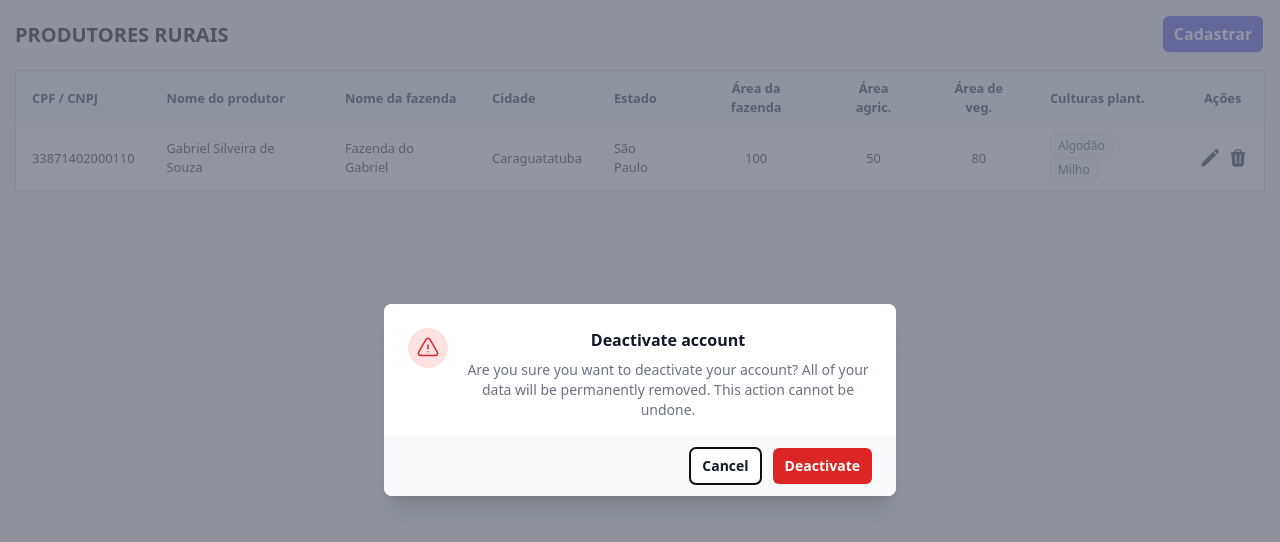
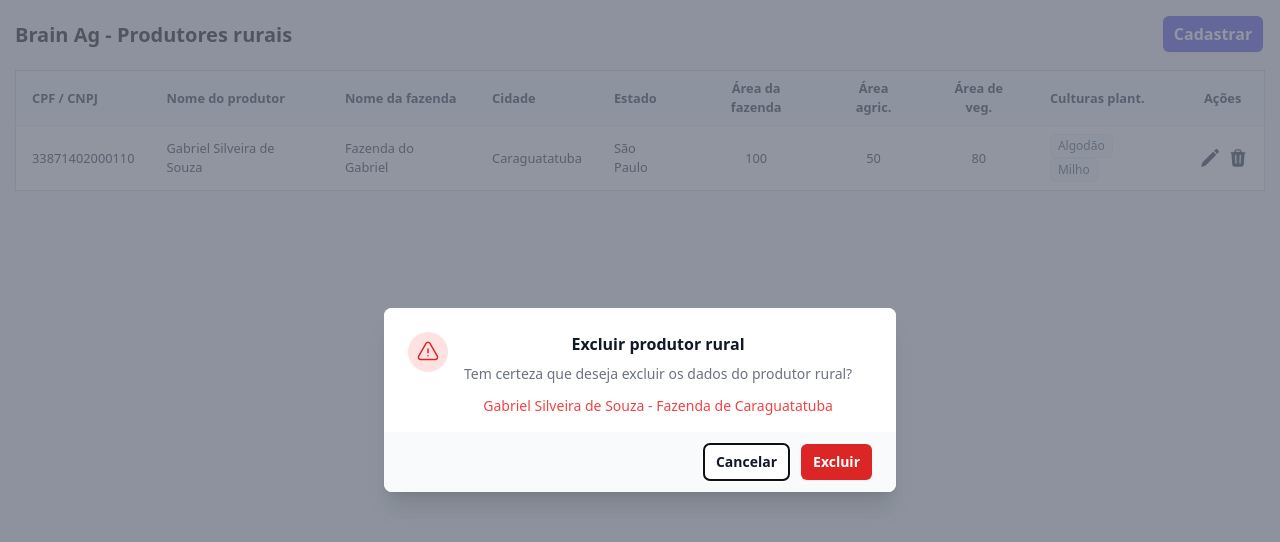
Before and after one commit to gabriel-silveira/brain-ag-test, a React (Create React App) app: page / in a window 1280 px wide. Both pictures are taken after a click on the icon 1237 px from the left and 158 px from the top of the page. Shown: the top 542 px of the page. Built offline with nearby package versions, Linux system fonts and the light colour scheme.

Commit message:
Remove dialog: ok

```diff
--- a/src/App.tsx
+++ b/src/App.tsx
@@ -7,7 +7,7 @@ function App() {
   return (
     <div className="app">
       <header className="app-header">
-        <h1>PRODUTORES RURAIS</h1>
+        <h1>Brain Ag - Produtores rurais</h1>
       </header>
 
       <div className="app-content">
--- a/src/components/dialogs/rural-producer/remove.tsx
+++ b/src/components/dialogs/rural-producer/remove.tsx
@@ -1,11 +1,21 @@
 'use client'
 
-import {useState} from 'react'
+import {useEffect, useState} from 'react'
 import {Dialog, DialogBackdrop, DialogPanel, DialogTitle} from '@headlessui/react'
 import {ExclamationTriangleIcon} from '@heroicons/react/24/outline'
 
-export default function Example() {
-  const [open, setOpen] = useState(true)
+export default function RemoveRuralProducerDialog(props: { visible: boolean, onClose: () => void, }) {
+  const [open, setOpen] = useState(false);
+
+  useEffect(() => {
+    setOpen(props.visible);
+  }, [props.visible]);
+
+  const closeDialog = () => {
+    setOpen(false);
+
+    props.onClose();
+  };
 
   return (
     <Dialog open={open} onClose={setOpen} className="relative z-10">
@@ -26,34 +36,39 @@ export default function Example() {
                   className="mx-auto flex h-12 w-12 flex-shrink-0 items-center justify-center rounded-full bg-red-100 sm:mx-0 sm:h-10 sm:w-10">
                   <ExclamationTriangleIcon aria-hidden="true" className="h-6 w-6 text-red-600"/>
                 </div>
+
                 <div className="mt-3 text-center sm:ml-4 sm:mt-0 sm:text-left">
                   <DialogTitle as="h3" className="text-base font-semibold leading-6 text-gray-900">
-                    Deactivate account
+                    Excluir produtor rural
                   </DialogTitle>
                   <div className="mt-2">
                     <p className="text-sm text-gray-500">
-                      Are you sure you want to deactivate your account? All of your data will be permanently removed.
-                      This action cannot be undone.
+                      Tem certeza que deseja excluir os dados do produtor rural?
+                    </p>
+                    <p className="text-sm text-red-500 mt-3">
+                      Gabriel Silveira de Souza - Fazenda de Caraguatatuba
                     </p>
                   </div>
                 </div>
               </div>
             </div>
+
             <div className="bg-gray-50 px-4 py-3 sm:flex sm:flex-row-reverse sm:px-6">
               <button
                 type="button"
-                onClick={() => setOpen(false)}
+                onClick={closeDialog}
                 className="inline-flex w-full justify-center rounded-md bg-red-600 px-3 py-2 text-sm font-semibold text-white shadow-sm hover:bg-red-500 sm:ml-3 sm:w-auto"
               >
-                Deactivate
+                Excluir
               </button>
+
               <button
                 type="button"
                 data-autofocus
-                onClick={() => setOpen(false)}
+                onClick={closeDialog}
                 className="mt-3 inline-flex w-full justify-center rounded-md bg-white px-3 py-2 text-sm font-semibold text-gray-900 shadow-sm ring-1 ring-inset ring-gray-300 hover:bg-gray-50 sm:mt-0 sm:w-auto"
               >
-                Cancel
+                Cancelar
               </button>
             </div>
           </DialogPanel>
--- a/src/components/tables/rural-producers/row.tsx
+++ b/src/components/tables/rural-producers/row.tsx
@@ -25,8 +25,8 @@ function RuralProducerTableRow(ruralProducer: IRuralProducer, index: number) {
     navigate(`/edit/${index + 1}`);
   };
 
-  const startRemoving = () => {
-    setData((prev) => ({showRemoveDialog: true}));
+  const startRemoving = (value: boolean) => {
+    setData((prev) => ({showRemoveDialog: value}));
   }
 
   return (
@@ -43,11 +43,19 @@ function RuralProducerTableRow(ruralProducer: IRuralProducer, index: number) {
         {ruralProducer.crops_planted.map(CropPlanted)}
       </td>
       <td className="px-4 py-2">
-        <PencilIcon className="size-5 icon-button float-left mr-2" onClick={startEditing} />
+        <PencilIcon
+          className="size-5 icon-button float-left mr-2"
+          onClick={startEditing} />
 
-        <TrashIcon className="size-5 icon-button" onClick={startRemoving} />
+        <TrashIcon
+          className="size-5 icon-button"
+          onClick={() => startRemoving(true)}
+        />
 
-        {data.showRemoveDialog ? (<RemoveRuralProducerDialog />) : ('')}
+        <RemoveRuralProducerDialog
+          visible={data.showRemoveDialog}
+          onClose={() => startRemoving(false)}
+        />
       </td>
     </tr>
   )
```
